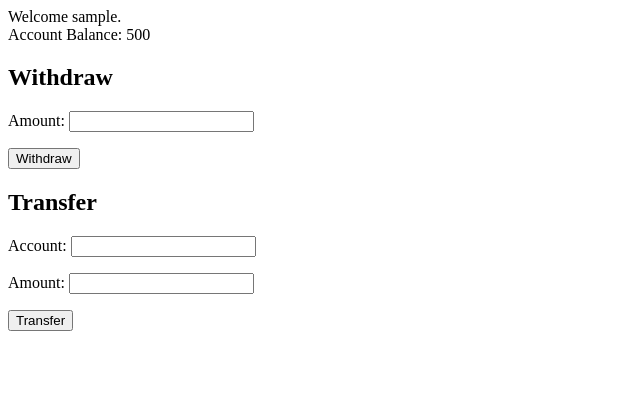
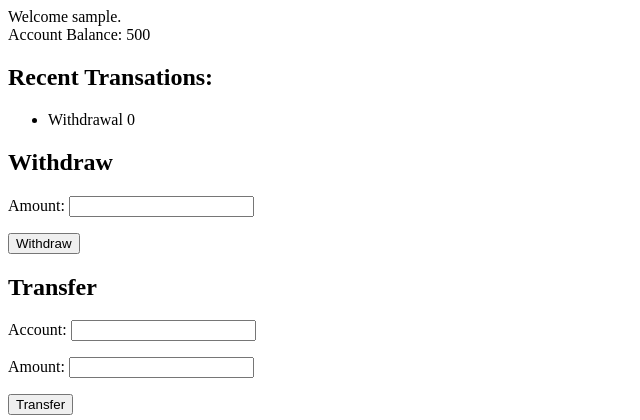
Before and after one commit to xDMPx/simple_csrf, a Django app: page /csrf/ in a window 1280 px wide. Shown: the top 420 px of the page, without its empty margins (0-640 px from the left). Run offline with Django 5.2, Linux system fonts and the light colour scheme; the visitor is signed in with stand-in values (Sample User, id 1).

Commit message:
Add basic transaction's history. Improves demonstration of successful CSRF attack execution.

```diff
--- a/csrf_example/csrf/templates/csrf/index.html
+++ b/csrf_example/csrf/templates/csrf/index.html
@@ -1,5 +1,11 @@
 Welcome {{request.user.username}}.</br>
 Account Balance: {{account_balance}}
+<h2>Recent Transations:</h2>
+<ul>
+{% for transation in transations_history %}
+    <li>{{transation}}</li>
+{% endfor %}
+</ul>
 <form action="{% url 'transfer' %}" method="GET" novalidate>
 	<h2>Withdraw</h2>
 	{{withdraw_form.as_p}}
--- a/csrf_example/csrf/templates/csrf/transfer.html
+++ b/csrf_example/csrf/templates/csrf/transfer.html
@@ -1,5 +1,5 @@
 {% if withdraw %}
-Withdrawn: {{amount}}
+Withdrawal of {{amount}}
 {% else %}
 Tranfsered {{amount}} to {{account}}
 {% endif %}
--- a/csrf_example/csrf/views.py
+++ b/csrf_example/csrf/views.py
@@ -6,6 +6,7 @@ from .forms import LoginForm, TransferForm, WithdrawForm
 from django.views.decorators.csrf import csrf_exempt
 
 account_balance = 500
+transations_history = []
 
 def sign_in(request):
     if request.method == 'GET':
@@ -32,7 +33,7 @@ def index(request):
         if request.method == 'GET':
             withdraw_form = WithdrawForm()
             transfer_form = TransferForm()
-            return render(request,'csrf/index.html', {'withdraw_form': withdraw_form, 'transfer_form': transfer_form, 'account_balance': account_balance})
+            return render(request,'csrf/index.html', {'withdraw_form': withdraw_form, 'transfer_form': transfer_form, 'account_balance': account_balance, 'transations_history': transations_history})
         else:
             return HttpResponseForbidden()
     else:
@@ -42,14 +43,17 @@ def index(request):
 @csrf_exempt
 def transfer(request):
     global account_balance
+    global transations_history
     if request.method == "GET":
         amount = int(request.GET.get('amount','0'))
         account_balance -= amount
+        transations_history.append(f"Withdrawal {amount}")
         return render(request, 'csrf/transfer.html', {'withdraw': True, 'amount': amount} )
     elif request.method == "POST":
         account = request.POST.get('account',' ')
         amount = int(request.POST.get('amount','0'))
         account_balance -= amount
+        transations_history.append(f"Transfered {amount} to {account}")
         return render(request, 'csrf/transfer.html', {'withdraw': False,'account': account, 'amount': amount} )
     else:
         return HttpResponseForbidden()
```
